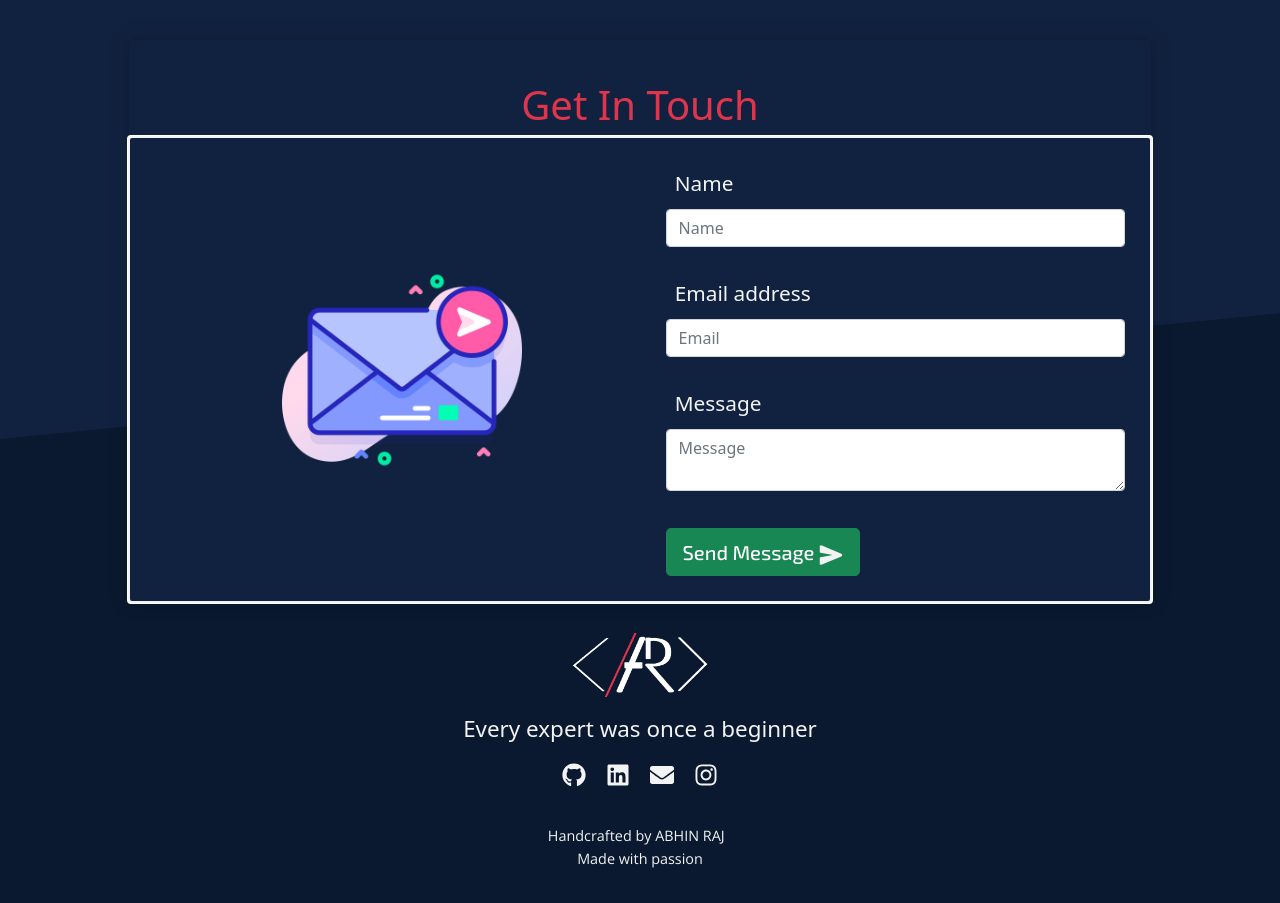
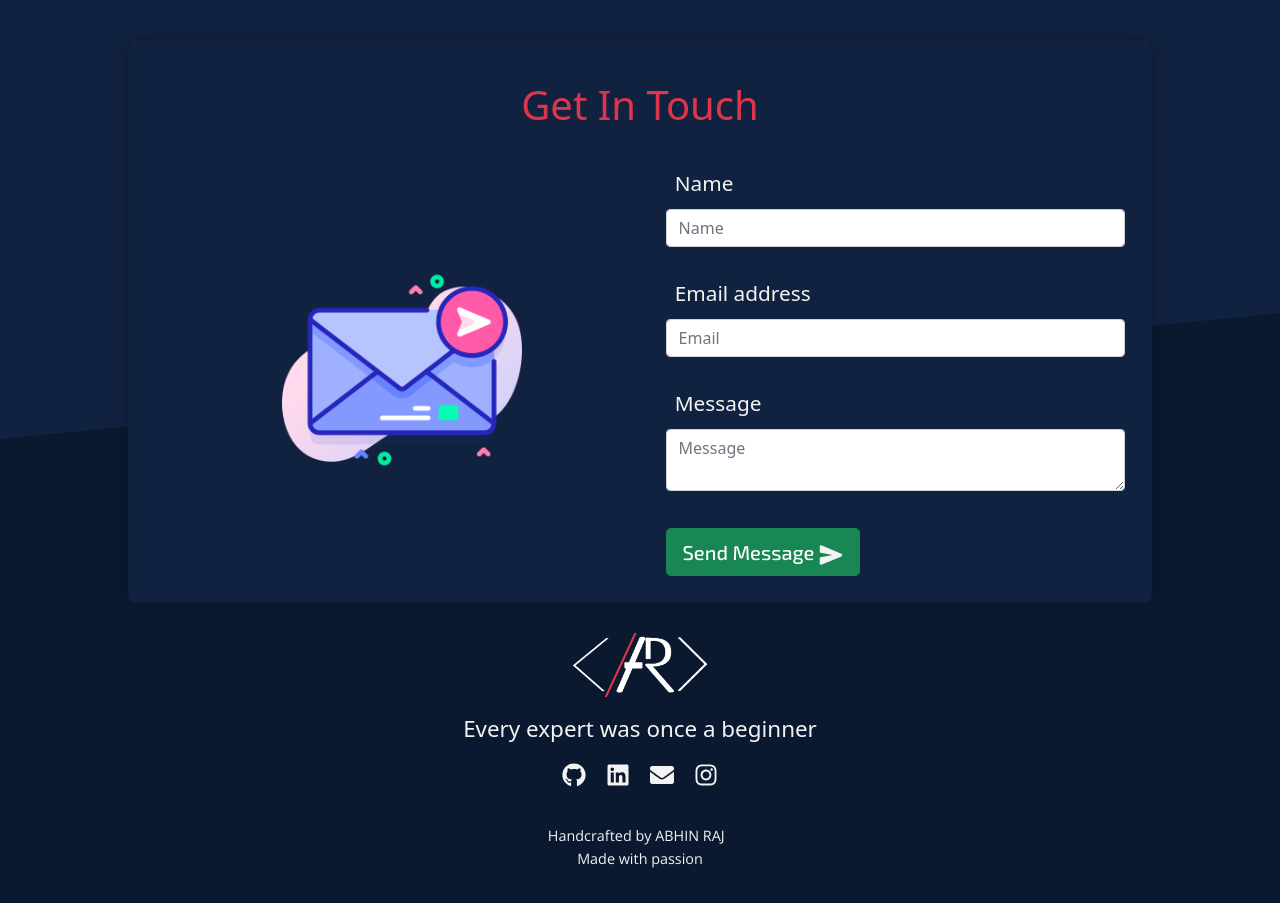
Before and after one commit to Abhinraj-ss/Portfolio, a React (Create React App) app in the folder portfolio/: page / in a window 1280 px wide. Shown: the part 4180-5083 px from the top of the page. Built offline with nearby package versions, Linux system fonts and the light colour scheme.

Commit message:
unwanted outline

```diff
--- a/portfolio/src/Components/Contact/ContactForm/ContactForm.css
+++ b/portfolio/src/Components/Contact/ContactForm/ContactForm.css
@@ -37,7 +37,6 @@
     display: grid;
     grid-template-columns: 1fr 1fr;
     align-items: center;
-    outline: auto;
 
 }
 .cForm{
```
